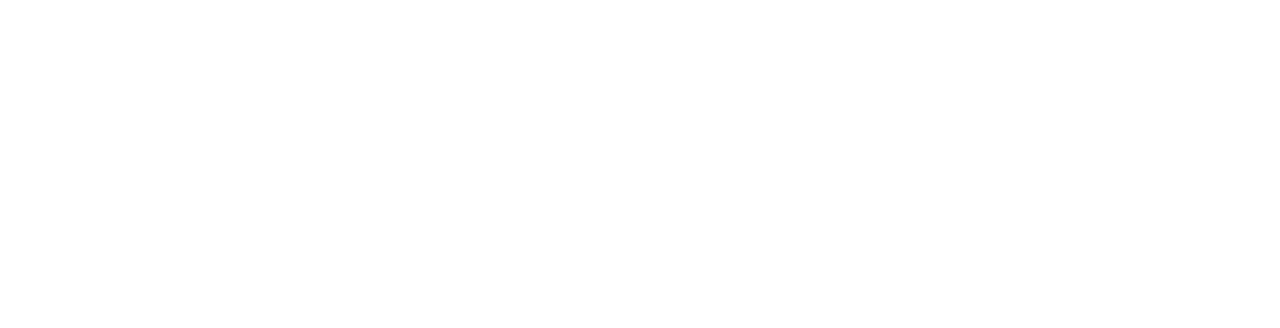
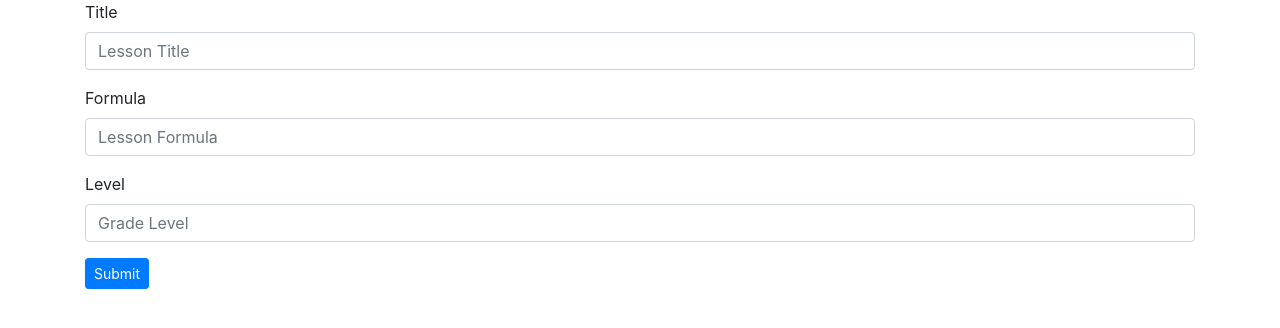
Before and after one commit to estebie/Math_Tutor, a React (Create React App) app in the folder frontend/: page /lesson/create in a window 1280 px wide. Shown: the top 328 px of the page. Built offline with nearby package versions, Linux system fonts and the light colour scheme.

Commit message:
Create lesson creation saga pipeline.

```diff
--- a/frontend/src/App.js
+++ b/frontend/src/App.js
@@ -4,6 +4,7 @@ import './App.css';
 
 import LoginPage from './pages/login/login.component.jsx';
 import HomePage from './pages/homepage/homepage.component';
+import LessonCreate from './pages/lesson_create/lesson_create.component';
 
 function App() {
   return (
@@ -11,6 +12,7 @@ function App() {
       <Switch>
         <Route exact path='/' component={HomePage} />
         <Route exact path='/login' component={LoginPage}/>
+        <Route exact path='/lesson/create' component={LessonCreate}/>
       </Switch>
     </div>
   );
--- /dev/null
+++ b/frontend/src/pages/lesson_create/lesson_create.component.jsx
@@ -0,0 +1,73 @@
+import React, {useState} from 'react';
+import { Button, Form, FormGroup, Label, Input, Container } from 'reactstrap';
+import { connect } from 'react-redux';
+import {lessonCreateStart} from '../../redux/lesson/lesson.actions';
+import './lesson_create.styles.scss';
+
+const LessonCreate = ({lessonCreateStart}) => {
+      const [lessonParameters, setParameters] = useState({title:'', formula:'', level:''});
+      const {title, formula, level} = lessonParameters;
+
+      const handleSubmit = async event => {
+            event.preventDefault();
+            console.log('submitting!');
+            console.log(title + formula + level);
+            const form = {
+                  title,
+                  formula,
+                  level,
+            }
+            lessonCreateStart(form);
+            //emailSignInStart(email, password);
+        }
+
+        const handleChange = event => {
+            const {value, name} = event.target;
+            setParameters({...lessonParameters, [name]: value});
+        }
+
+      return (
+      <Container>
+            <Form className="text-center text-md-left" onSubmit={handleSubmit}>
+                  <FormGroup>
+                        <Label for="title">Title</Label>
+                        <Input
+                              type="text"
+                              name="title"
+                              id="title"
+                              placeholder="Lesson Title"
+                              onChange={handleChange}
+                        />
+                  </FormGroup>
+                  <FormGroup>
+                        <Label for="formula">Formula</Label>
+                        <Input
+                              type="text"
+                              name="formula"
+                              id="formula"
+                              placeholder="Lesson Formula"
+                              onChange={handleChange}
+                        />
+                  </FormGroup>
+                  <FormGroup>
+                        <Label for="level">Level</Label>
+                        <Input
+                              type="text"
+                              name="level"
+                              id="level"
+                              placeholder="Grade Level"
+                              onChange={handleChange}
+                        />
+                  </FormGroup>
+                  <Button color="primary" size="sm">Submit</Button>
+            </Form>
+      </Container>
+      )
+};
+
+const mapDispatchToProps = dispatch => ({
+      lessonCreateStart: (form) => dispatch(lessonCreateStart(form))
+  })
+
+
+export default connect(null, mapDispatchToProps)(LessonCreate);
--- /dev/null
+++ b/frontend/src/redux/lesson/lesson.actions.js
@@ -0,0 +1,16 @@
+import lessonActionTypes from "./lesson.types";
+
+export const lessonCreateStart = (form) => ({
+    type: lessonActionTypes.LESSON_CREATE_START,
+    payload: form
+});
+
+export const lessonCreateSuccess = (form) => ({
+    type: lessonActionTypes.LESSON_CREATE_SUCCESS,
+    payload: { form }
+});
+
+export const lessonCreateFailure = (error) => ({
+    type: lessonActionTypes.LESSON_CREATE_FAILURE,
+    payload: error
+});
--- /dev/null
+++ b/frontend/src/redux/lesson/lesson.reducer.js
@@ -0,0 +1,11 @@
+import lessonActionTypes from "./lesson.types";
+
+const INITIAL_STATE = {}
+
+const lessonReducer = (state = INITIAL_STATE, action) => {
+    switch (action.type) {
+        default: return state
+    }
+}
+
+export default lessonReducer;
--- /dev/null
+++ b/frontend/src/redux/lesson/lesson.sagas.js
@@ -0,0 +1,42 @@
+import { takeLatest, put, all, call } from 'redux-saga/effects';
+import lessonActionTypes from "./lesson.types";
+import { lessonCreateSuccess, lessonCreateFailure } from '../../redux/lesson/lesson.actions';
+
+export function* lessonCreate({ payload: { title, formula, level } }) {
+    try {
+        const data = { title, formula, level };
+        const response = yield fetch('http://localhost:8000/api/lessons/', {
+                method: 'POST',
+                headers: {
+                    'Content-Type': 'application/json',
+                },
+                body: JSON.stringify(data),
+            })
+            .then(response => {
+                if (response.status !== 200 && response.status !== 201) {
+                    throw new Error(response.status)
+                } else {
+                    console.log(response.json());
+                }
+            })
+            .catch((error) => {
+                console.error('Error:', error);
+                throw error;
+            });
+        console.log(response);
+        //yield put(lessonCreateSuccess(email, password));
+    } catch (error) {
+        yield put(lessonCreateFailure(error.message));
+    }
+}
+
+export function* onLessonCreate() {
+    yield takeLatest(lessonActionTypes.LESSON_CREATE_START, lessonCreate);
+}
+
+export function* lessonSagas() {
+    yield all([
+        call(onLessonCreate),
+
+    ]);
+}
--- /dev/null
+++ b/frontend/src/redux/lesson/lesson.types.js
@@ -0,0 +1,7 @@
+const lessonActionTypes = {
+    LESSON_CREATE_START: 'LESSON_CREATE_START',
+    LESSON_CREATE_SUCCESS: 'LESSON_CREATE_SUCCESS',
+    LESSON_CREATE_FAILURE: 'LESSON_CREATE_FAILURE',
+}
+
+export default lessonActionTypes;
--- a/frontend/src/redux/root-reducer.js
+++ b/frontend/src/redux/root-reducer.js
@@ -1,5 +1,7 @@
 import { combineReducers } from "redux";
 import userReducer from './user/user.reducer';
+import lessonReducer from './lesson/lesson.reducer';
+
 // import { cartReducer } from "./cart/cart.reducer";
 // import { directoryReducer } from './directory/directory.reducer';
 import storage from 'redux-persist/lib/storage';
@@ -15,6 +17,7 @@ const persistConfig = {
 
 const rootReducer = combineReducers({
     user: userReducer,
+    lesson: lessonReducer,
     // cart: cartReducer,
     // directory: directoryReducer,
     // shop: shopReducer
--- a/frontend/src/redux/root-saga.js
+++ b/frontend/src/redux/root-saga.js
@@ -2,12 +2,14 @@ import { all, call } from 'redux-saga/effects';
 // import { fetchCollectionsStart } from './shop/shop.sagas';
 
 import { userSagas } from './user/user.sagas';
+import { lessonSagas } from './lesson/lesson.sagas';
 // import { cartSagas } from './cart/cart.sagas';
 
 export default function* rootSaga() {
     yield all([
         // call(fetchCollectionsStart),
         call(userSagas),
+        call(lessonSagas)
         // call(cartSagas)
     ])
 }
```
Also changed, not shown: frontend/src/pages/lesson_create/lesson_create.styles.scss (added).
